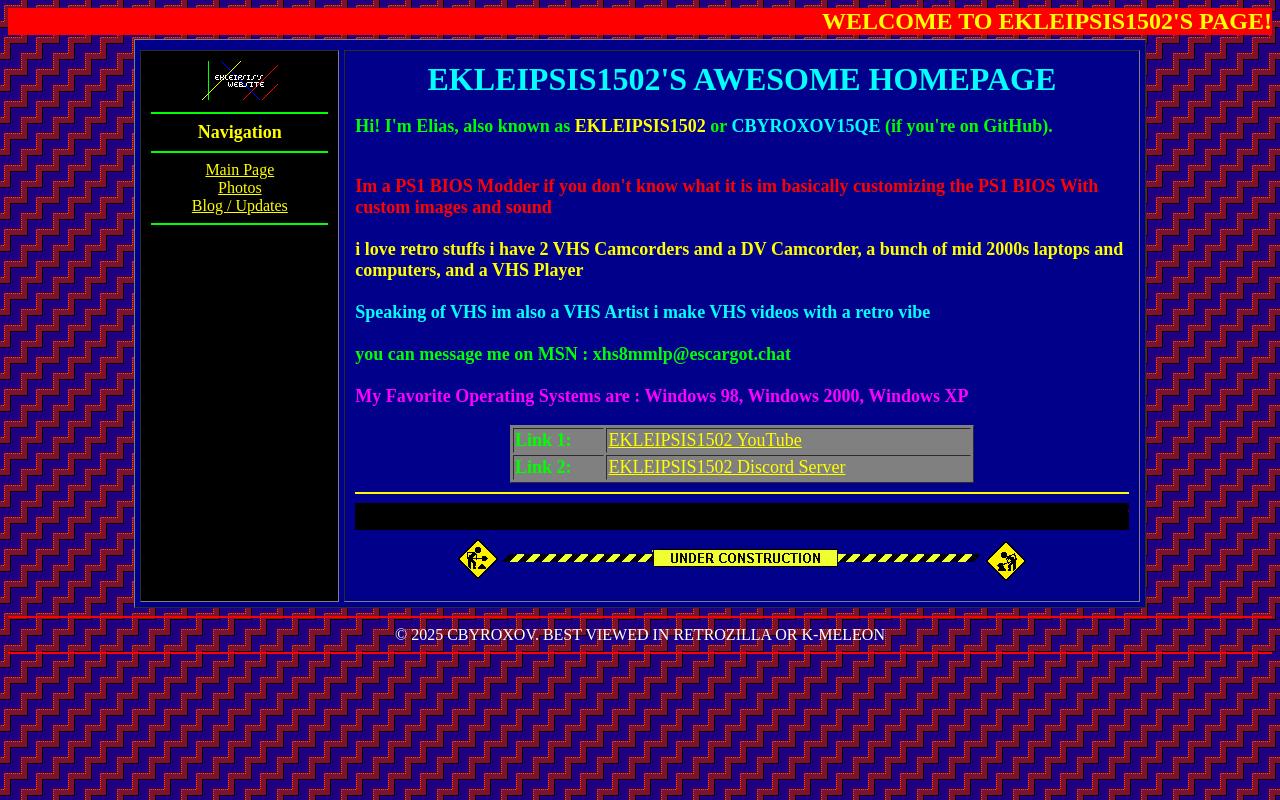
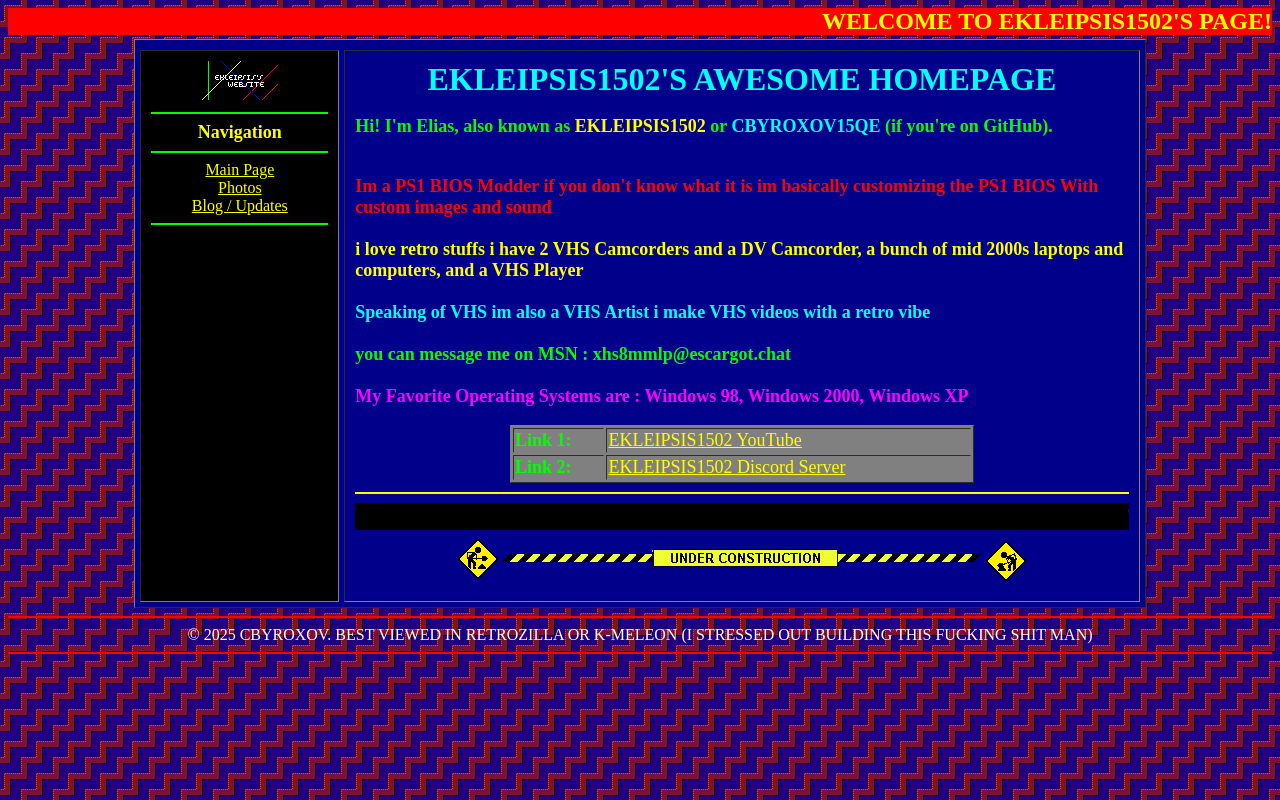
Before and after one commit to cbyroxov/ekleipsis1502web, a plain HTML site: page index.htm in a window 1280 px wide. Drawn offline with Linux system fonts and the light colour scheme.

Commit message:
adding a comment on how hard it is [this will be temporary]

```diff
--- a/index.htm
+++ b/index.htm
@@ -76,7 +76,7 @@
 <center>
     <hr color="red">
     <font face="Times New Roman" size="3" color="white">
-        ©  2025 CBYROXOV. BEST VIEWED IN RETROZILLA OR K-MELEON
+        ©  2025 CBYROXOV. BEST VIEWED IN RETROZILLA OR K-MELEON (I STRESSED OUT BUILDING THIS FUCKING SHIT MAN)
     </font>
     <hr color="red">
 </center>
```
